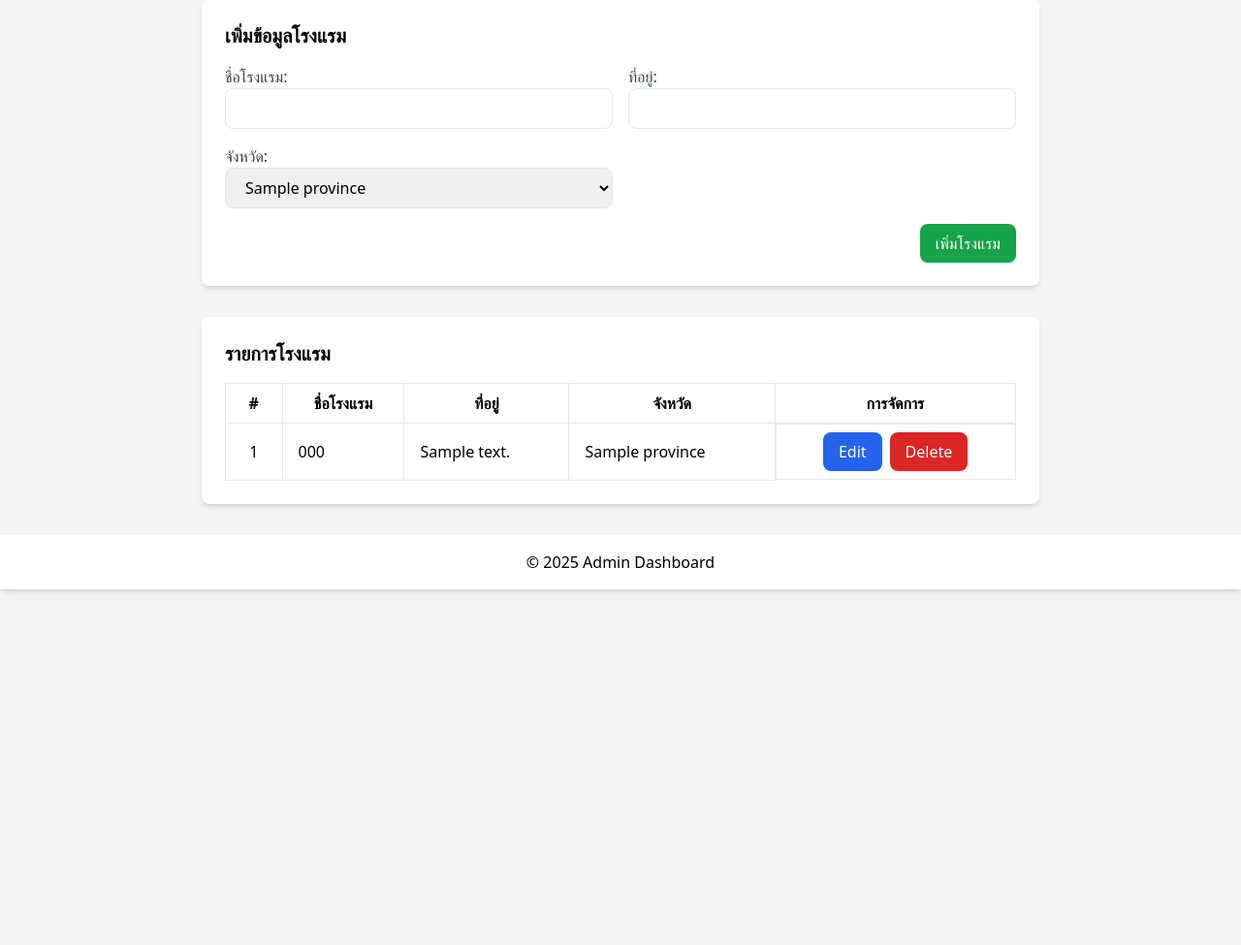
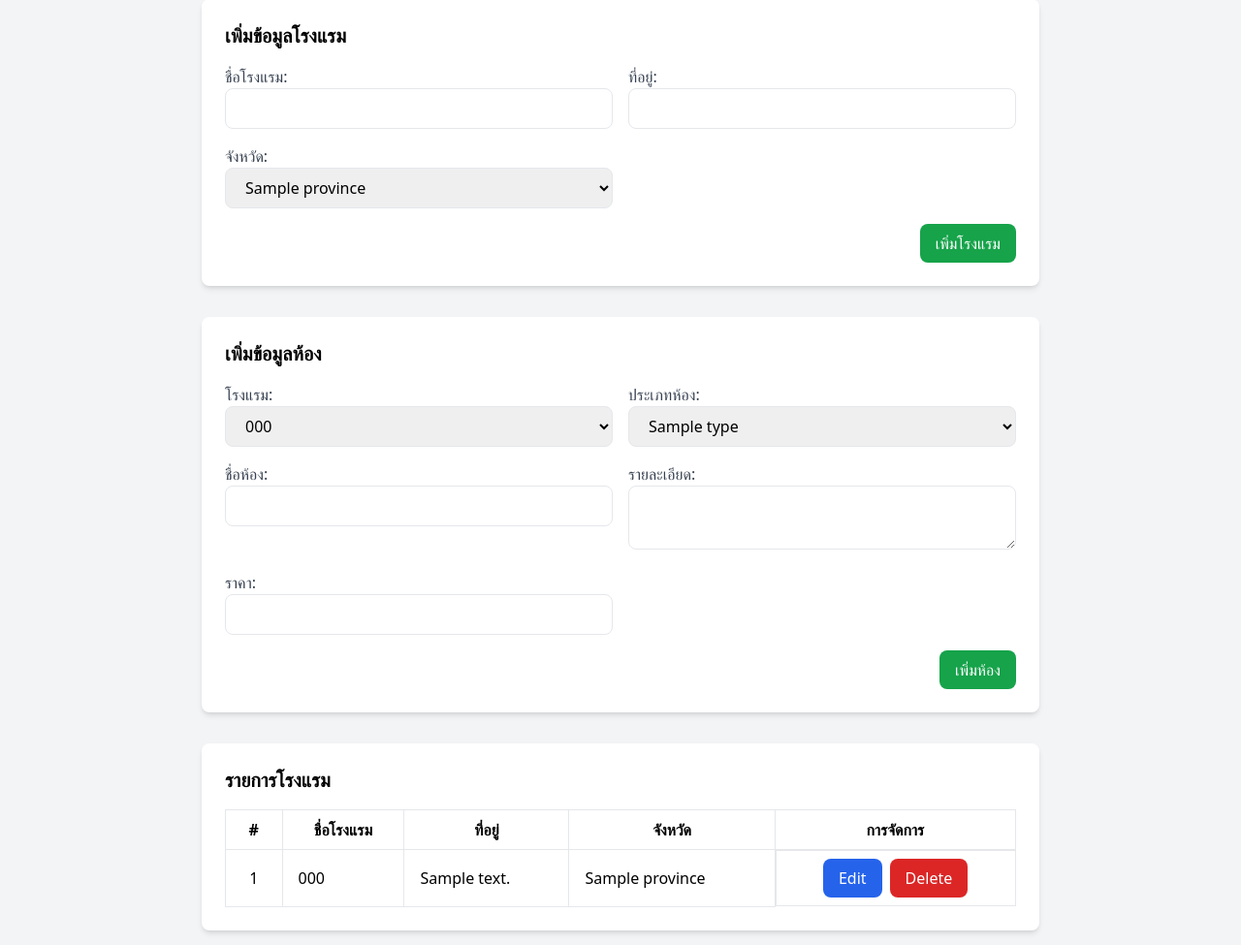
Before and after one commit to Lqtae/hotel_main, a PHP site: page /admin_dashboard.php in a window 1280 px wide. Shown: the part 117-1092 px from the top of the page at 97% size. Before the commit the page ends 800 px from the top, so only its background shows below. Run offline with PHP 8.4, Linux system fonts and the light colour scheme; tables that the repository leaves empty or names only in its code hold one stand-in row (values such as "Sample post"); some libraries are stand-ins or nearby versions.

Commit message:
26/01/68

```diff
--- a/src/admin_dashboard.php
+++ b/src/admin_dashboard.php
@@ -12,9 +12,12 @@ $hotels = $pdo->query("
 // ดึงข้อมูลจังหวัดทั้งหมด
 $provinces = $pdo->query("SELECT * FROM provinces")->fetchAll(PDO::FETCH_ASSOC);
 
+// ดึงข้อมูลประเภทห้องทั้งหมด
+$roomTypes = $pdo->query("SELECT * FROM room_types")->fetchAll(PDO::FETCH_ASSOC);
+
 // จัดการคำขอ POST
 if ($_SERVER['REQUEST_METHOD'] === 'POST') {
-    if ($_POST['action'] === 'add') {
+    if ($_POST['action'] === 'add_hotel') {
         // เพิ่มโรงแรม
         $hotelName = $_POST['hotel_name'];
         $address = $_POST['address'];
@@ -28,6 +31,27 @@ if ($_SERVER['REQUEST_METHOD'] === 'POST') {
             ':hotel_name' => $hotelName,
             ':address' => $address,
             ':province_id' => $provinceId,
+        ]);
+        header('Location: admin_dashboard.php');
+        exit;
+    } elseif ($_POST['action'] === 'add_room') {
+        // เพิ่มห้อง
+        $hotelId = $_POST['hotel_id'];
+        $roomTypeId = $_POST['room_type_id'];
+        $roomName = $_POST['room_name'];
+        $roomDescription = $_POST['room_description'];
+        $roomPrice = $_POST['room_price'];
+
+        $stmt = $pdo->prepare("
+            INSERT INTO hotel_rooms (hotel_id, room_type_id, room_name, room_description, room_price)
+            VALUES (:hotel_id, :room_type_id, :room_name, :room_description, :room_price)
+        ");
+        $stmt->execute([
+            ':hotel_id' => $hotelId,
+            ':room_type_id' => $roomTypeId,
+            ':room_name' => $roomName,
+            ':room_description' => $roomDescription,
+            ':room_price' => $roomPrice,
         ]);
         header('Location: admin_dashboard.php');
         exit;
@@ -77,11 +101,11 @@ if ($_SERVER['REQUEST_METHOD'] === 'POST') {
 </header>
 
 <main class="w-full max-w-4xl mx-auto mt-8 px-4">
-    <!-- ส่วนเพิ่มข้อมูล -->
+    <!-- ส่วนเพิ่มข้อมูลโรงแรม -->
     <div class="bg-white shadow-md rounded-lg p-6 mb-8">
         <h2 class="text-xl font-bold mb-4">เพิ่มข้อมูลโรงแรม</h2>
         <form method="POST">
-            <input type="hidden" name="action" value="add">
+            <input type="hidden" name="action" value="add_hotel">
             <div class="grid grid-cols-1 md:grid-cols-2 gap-4">
                 <div>
                     <label for="hotelName" class="block text-gray-700">ชื่อโรงแรม:</label>
@@ -102,6 +126,47 @@ if ($_SERVER['REQUEST_METHOD'] === 'POST') {
             </div>
             <div class="mt-4 flex justify-end">
                 <button type="submit" class="bg-green-600 text-white px-4 py-2 rounded-lg">เพิ่มโรงแรม</button>
+            </div>
+        </form>
+    </div>
+
+    <!-- ส่วนเพิ่มข้อมูลห้อง -->
+    <div class="bg-white shadow-md rounded-lg p-6 mb-8">
+        <h2 class="text-xl font-bold mb-4">เพิ่มข้อมูลห้อง</h2>
+        <form method="POST">
+            <input type="hidden" name="action" value="add_room">
+            <div class="grid grid-cols-1 md:grid-cols-2 gap-4">
+                <div>
+                    <label for="hotel" class="block text-gray-700">โรงแรม:</label>
+                    <select id="hotel" name="hotel_id" class="w-full border px-4 py-2 rounded-lg">
+                        <?php foreach ($hotels as $hotel): ?>
+                            <option value="<?= $hotel['hotel_id'] ?>"><?= $hotel['hotel_name'] ?></option>
+                        <?php endforeach; ?>
+                    </select>
+                </div>
+                <div>
+                    <label for="roomType" class="block text-gray-700">ประเภทห้อง:</label>
+                    <select id="roomType" name="room_type_id" class="w-full border px-4 py-2 rounded-lg">
+                        <?php foreach ($roomTypes as $roomType): ?>
+                            <option value="<?= $roomType['room_type_id'] ?>"><?= $roomType['room_type_name'] ?></option>
+                        <?php endforeach; ?>
+                    </select>
+                </div>
+                <div>
+                    <label for="roomName" class="block text-gray-700">ชื่อห้อง:</label>
+                    <input type="text" id="roomName" name="room_name" class="w-full border px-4 py-2 rounded-lg" required>
+                </div>
+                <div>
+                    <label for="roomDescription" class="block text-gray-700">รายละเอียด:</label>
+                    <textarea id="roomDescription" name="room_description" class="w-full border px-4 py-2 rounded-lg" required></textarea>
+                </div>
+                <div>
+                    <label for="roomPrice" class="block text-gray-700">ราคา:</label>
+                    <input type="number" id="roomPrice" name="room_price" class="w-full border px-4 py-2 rounded-lg" required>
+                </div>
+            </div>
+            <div class="mt-4 flex justify-end">
+                <button type="submit" class="bg-green-600 text-white px-4 py-2 rounded-lg">เพิ่มห้อง</button>
             </div>
         </form>
     </div>
@@ -148,9 +213,9 @@ if ($_SERVER['REQUEST_METHOD'] === 'POST') {
     </div>
 </main>
 
-            <footer class="bg-white py-4 text-center text-black mt-8 shadow-md">
-                <p>&copy; 2025 Admin Dashboard</p>
-            </footer>
+<footer class="bg-white py-4 text-center text-black mt-8 shadow-md">
+    <p>&copy; 2025 Admin Dashboard</p>
+</footer>
 
 <div id="editModal" class="hidden fixed inset-0 bg-gray-800 bg-opacity-50 flex justify-center items-center">
     <div class="bg-white shadow-lg rounded-lg w-full max-w-md p-6">
@@ -176,22 +241,7 @@ if ($_SERVER['REQUEST_METHOD'] === 'POST') {
             </div>
             <div class="flex justify-end gap-2">
                 <button type="button" id="cancelEdit" class="bg-gray-600 text-white px-4 py-2 rounded-lg hover:bg-gray-700">ยกเลิก</button>
-                <button type="submit" class="bg-blue-600 text-white px-4 py-2 rounded-lg hover:bg-blue-700">บันทึก</button>
-            </div>
-        </form>
-    </div>
-</div>
-
-<div id="deleteModal" class="hidden fixed inset-0 bg-gray-800 bg-opacity-50 flex justify-center items-center">
-    <div class="bg-white shadow-lg rounded-lg w-full max-w-md p-6">
-        <h3 class="text-xl font-bold mb-4">ยืนยันการลบ</h3>
-        <p class="text-gray-700 mb-4">คุณแน่ใจหรือไม่ว่าต้องการลบโรงแรมนี้?</p>
-        <form method="POST">
-            <input type="hidden" name="action" value="delete">
-            <input type="hidden" name="hotel_id" id="deleteHotelId">
-            <div class="flex justify-end gap-2">
-                <button type="button" id="cancelDelete" class="bg-gray-600 text-white px-4 py-2 rounded-lg hover:bg-gray-700">ยกเลิก</button>
-                <button type="submit" class="bg-red-600 text-white px-4 py-2 rounded-lg hover:bg-red-700">ยืนยัน</button>
+                <button type="submit" class="bg-blue-600 text-white px-4 py-2 rounded-lg hover:bg-red-700">ยืนยัน</button>
             </div>
         </form>
     </div>
--- a/src/functions.php
+++ b/src/functions.php
@@ -21,7 +21,7 @@ function getRoomsByHotelId($hotelId) {
             rt.room_type_name,
             rt.description,
             hr.price_per_night,
-            ri.image_url
+            ri.image_path
         FROM hotel_rooms hr
         JOIN room_types rt ON hr.room_type_id = rt.room_type_id
         LEFT JOIN room_images ri ON hr.hotel_room_id = ri.hotel_room_id
```
